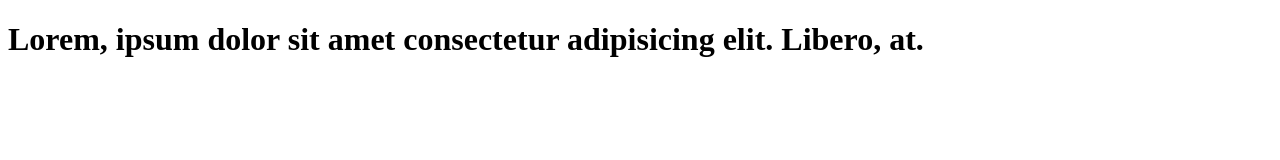
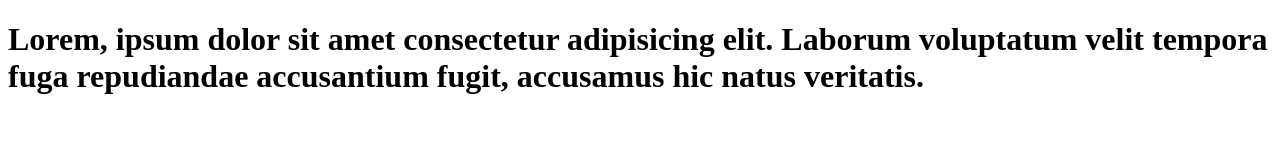
Before and after one commit to mdtazrulislam/new_project, a plain HTML site: page index.html in a window 1280 px wide. Drawn offline with Linux system fonts and the light colour scheme.

Commit message:
html added

```diff
--- a/index.html
+++ b/index.html
@@ -7,7 +7,7 @@
     <title>git</title>
 </head>
 <body>
-    <h1>Lorem, ipsum dolor sit amet consectetur adipisicing elit. Libero, at.</h1>
+    <h1>Lorem, ipsum dolor sit amet consectetur adipisicing elit. Laborum voluptatum velit tempora fuga repudiandae accusantium fugit, accusamus hic natus veritatis.</h1>
 
 </body>
 </html>
```
